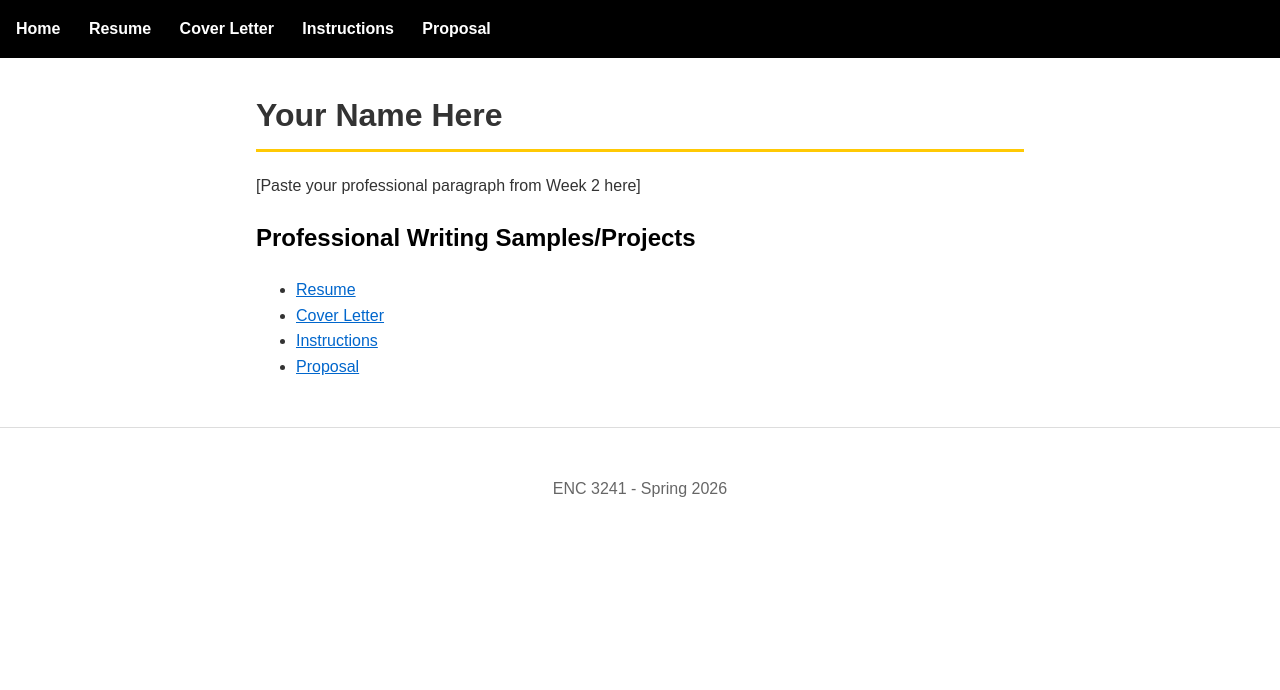
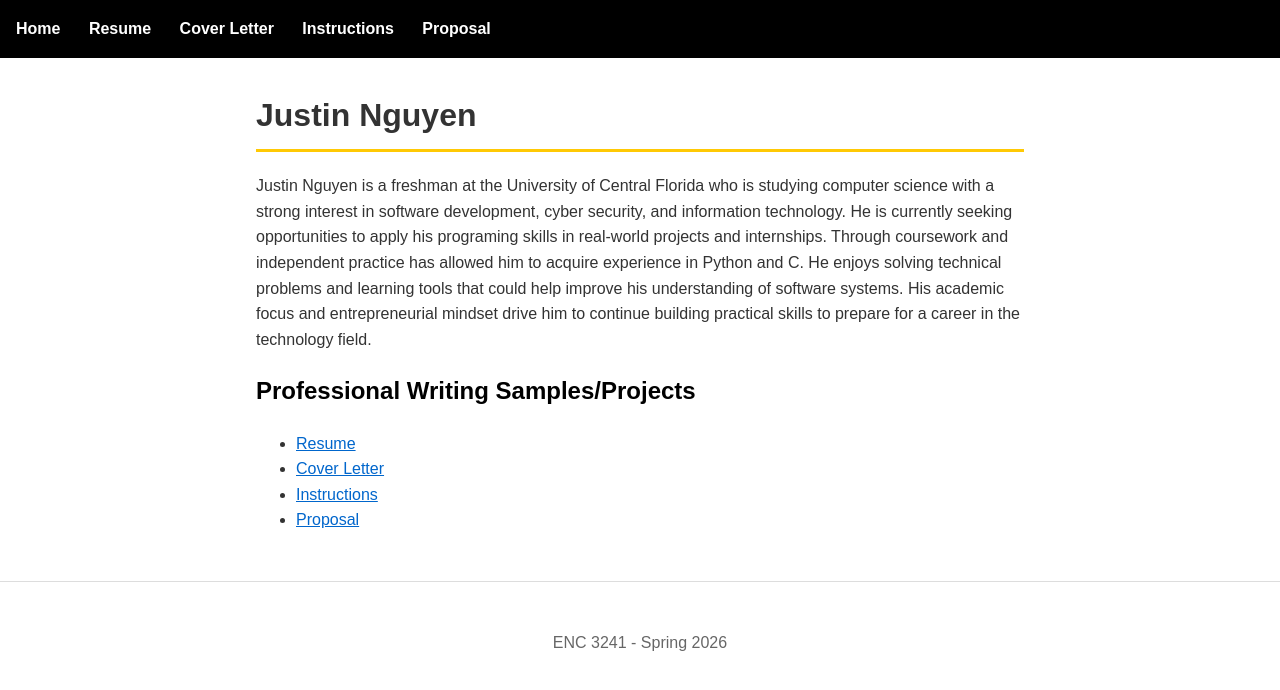
Before and after one commit to JustinNguyen556/ENC3241, a Jekyll site: the page built from index.md, in a window 1280 px wide. Shown: the top 690 px of the page. Built offline with Jekyll 4.4.1, drawn with Linux system fonts in a browser that asks for light colours.

Commit message:
Update index.md

```diff
--- a/index.md
+++ b/index.md
@@ -3,9 +3,9 @@ layout: default
 title: Home
 ---
 
-# Your Name Here
+# Justin Nguyen
 
-[Paste your professional paragraph from Week 2 here]
+Justin Nguyen is a freshman at the University of Central Florida who is studying computer science with a strong interest in software development, cyber security, and information technology. He is currently seeking opportunities to apply his programing skills in real-world projects and internships. Through coursework and independent practice has allowed him to acquire experience in Python and C. He enjoys solving technical problems and learning tools that could help improve his understanding of software systems. His academic focus and entrepreneurial mindset drive him to continue building practical skills to prepare for a career in the technology field.
 
 ## Professional Writing Samples/Projects
 
```
